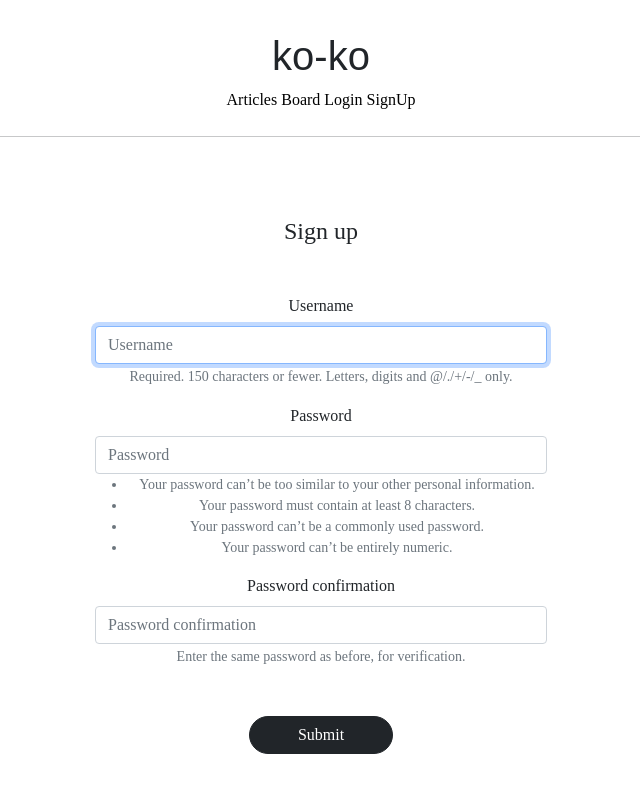
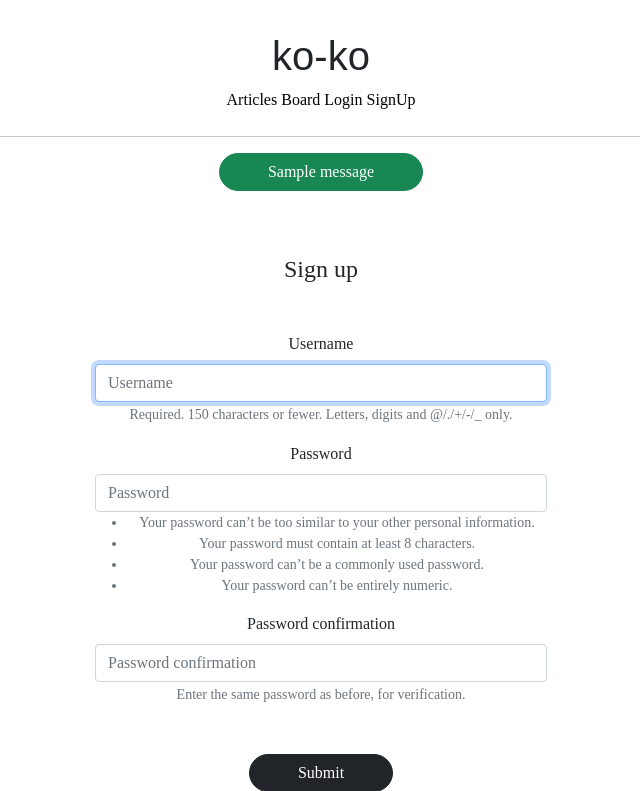
Before and after one commit to kohsmic8/test33, a Django app: page /accounts/create/ in a window 1280 px wide. Shown: the top 791 px of the page, without its empty margins (319-959 px from the left). Run offline with Django 3.2, Linux system fonts and the light colour scheme; tables that the repository leaves empty hold one stand-in row (values such as "Sample post"); one stand-in notice (Sample message) is shown; parts of the project's set-up code (start-up, migrations or seed data) failed here and were passed over; some libraries are stand-ins or nearby versions; some web fonts are replaced.

Commit message:
8.24 test33 commit 4

```diff
--- a/likeapp/views.py
+++ b/likeapp/views.py
@@ -1,3 +1,4 @@
+from django.contrib import messages
 from django.contrib.auth.decorators import login_required
 from django.http import HttpResponseRedirect
 from django.shortcuts import render
@@ -21,13 +22,18 @@ class LikeArticleView(RedirectView):
         like_record = LikeRecord.objects.filter(user=user, article=article)
 
         if like_record.exists():
+            # 좋아요가 반영 x
+            messages.add_message(request, messages.ERROR, '좋아요는 한번만 가능합니다.')
             return HttpResponseRedirect(reverse('articleapp:detail', kwargs={'pk': kwargs['article_pk']}))
         else:
+            # 좋아요가 반영 o
             LikeRecord(user=user, article=article).save()
 
         article.like += 1
         article.save()
 
+        messages.add_message(request, messages.SUCCESS, '좋아요가 반영되었습니다.')
+
         return super().get(request, *args, **kwargs)
 
     def get_redirect_url(self, *args, **kwargs):
--- a/templates/base.html
+++ b/templates/base.html
@@ -8,6 +8,15 @@
 
 <hr>
 
+{% for message in messages %}
+    <div class="text-center">
+        <div class="btn btn-success rounded-pill px-5">
+            {{ message }}
+        </div>
+    </div>
+
+{% endfor %}
+
 {% block content %}
 {% endblock %}
 
```
